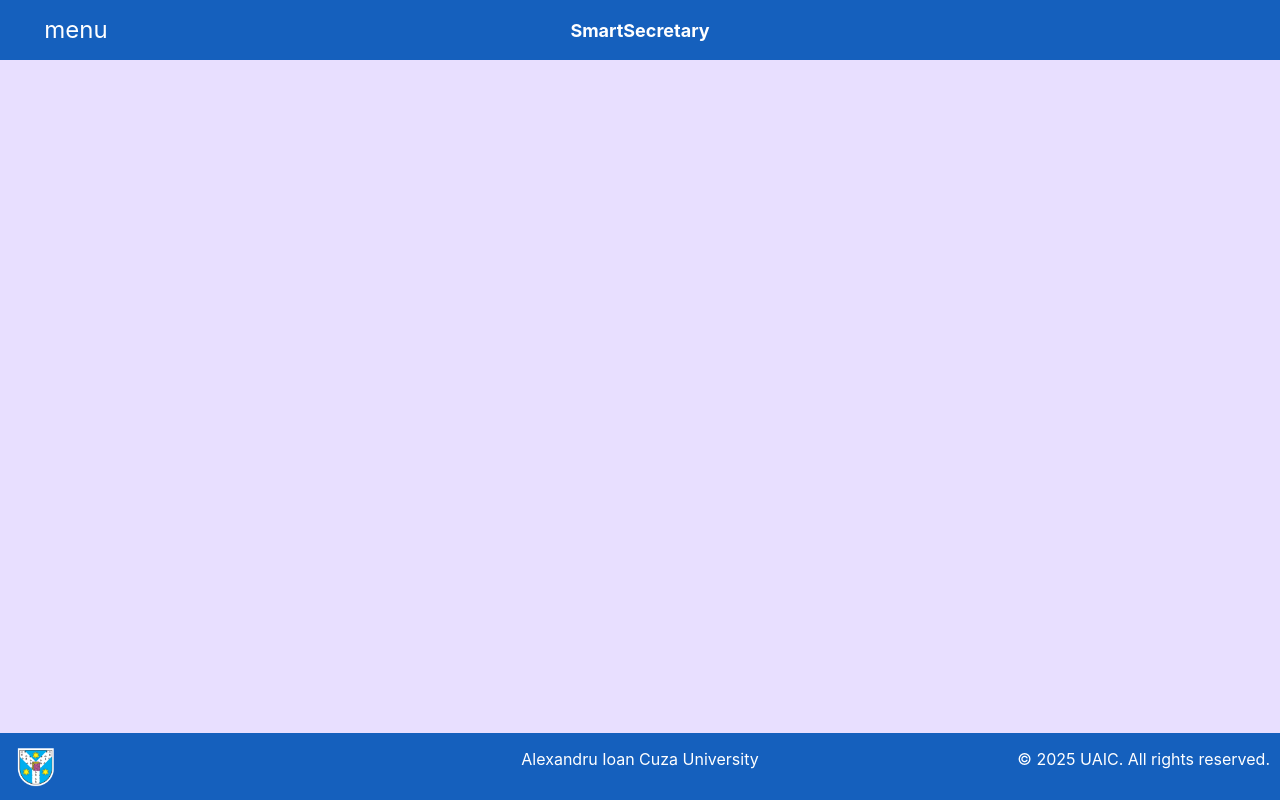
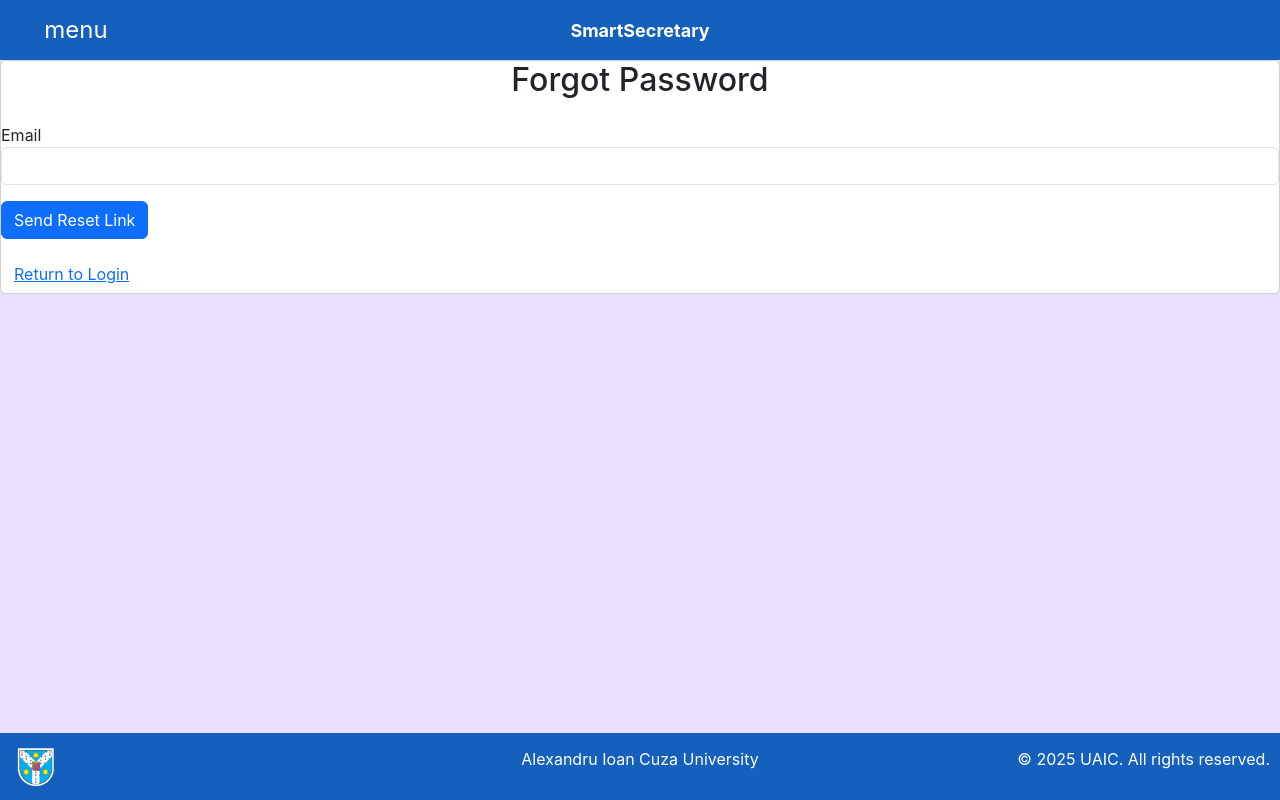
Before and after one commit to SuperSecretariat/SmartSecretary, an Angular app in the folder frontend/: page /forgot-password in a window 1280 px wide. Before the commit this address led to /. Built offline with nearby package versions, Linux system fonts and the light colour scheme.

Commit message:
Reset password functional

```diff
--- a/frontend/src/app/app.module.ts
+++ b/frontend/src/app/app.module.ts
@@ -26,6 +26,8 @@ import { BoardAdminAddComponent} from "./pages/board-admin/board-admin-add/board
 import { BoardAdminShowAuthKeyComponent } from './pages/board-admin/board-admin-show-auth-key/board-admin-show-auth-key.component';
 import { SecretaryNavBarComponent } from './components/secretary-nav-bar/secretary-nav-bar.component';
 import { BoardSecretaryAddComponent } from './pages/board-secretary/board-secretary-add/board-secretary-add.component';
+import { ForgotPasswordComponent } from './components/forgot-password/forgot-password.component';
+import { ResetPasswordComponent } from './components/reset-password/reset-password.component';
 
 
 @NgModule({
@@ -41,7 +43,9 @@ import { BoardSecretaryAddComponent } from './pages/board-secretary/board-secret
     SecretaryNavBarComponent,
     BoardAdminAddComponent,
     BoardAdminShowAuthKeyComponent,
-    BoardSecretaryAddComponent
+    BoardSecretaryAddComponent,
+    ForgotPasswordComponent,
+    ResetPasswordComponent
   ],
   imports: [
     BrowserModule,
--- a/frontend/src/app/components/_services/auth.service.ts
+++ b/frontend/src/app/components/_services/auth.service.ts
@@ -53,4 +53,19 @@ export class AuthService {
         responseType: 'text'
       });
   }
+
+  forgotPassword(email: string): Observable<any> {
+    return this.http.post(AUTH_API + 'forgot-password', {
+      email
+    },
+     httpOptions);
+  }
+
+  resetPassword(token: string, newPassword: string): Observable<any> {
+    return this.http.post(AUTH_API + 'reset-password', {
+      token,
+      newPassword
+    },
+     httpOptions);
+  }
 }
--- /dev/null
+++ b/frontend/src/app/components/forgot-password/forgot-password.component.html
@@ -0,0 +1,57 @@
+<div class="col-md-12">
+  <div class="card card-container">
+    <h2 class="text-center mb-4">Forgot Password</h2>
+    @if (!isSubmitted) {
+    <form
+      name="form"
+      (ngSubmit)="f.form.valid && onSubmit()"
+      #f="ngForm"
+      novalidate
+    >
+      <div class="form-group">
+        <label for="email">Email</label>
+        <input
+          type="email"
+          class="form-control"
+          name="email"
+          [(ngModel)]="form.email"
+          required
+          email
+          #email="ngModel"
+          [ngClass]="{ 'is-invalid': f.submitted && email.errors }"
+        />
+        @if (email.errors && f.submitted) {
+        <div class="invalid-feedback">
+          @if (email.errors['required']) {
+            <div>Email is required</div>
+          }
+          @if (email.errors['email']) {
+            <div>Email format is invalid</div>
+          }
+        </div>
+        }
+      </div>
+      <div class="form-group mt-3">
+        <button class="btn btn-primary btn-block">Send Reset Link</button>
+      </div>
+      <div class="form-group mt-3">
+        <button type="button" class="btn btn-link" (click)="returnToLogin()">Return to Login</button>
+      </div>
+      <div class="form-group">
+        @if (f.submitted && isSubmitFailed) {
+        <div class="alert alert-danger mt-3" role="alert">
+          {{ errorMessage }}
+        </div>
+        }
+      </div>
+    </form>
+    } @else {
+    <div class="alert alert-success">
+      {{ successMessage }}
+    </div>
+    <div class="text-center mt-3">
+      <button class="btn btn-primary" (click)="returnToLogin()">Return to Login</button>
+    </div>
+    }
+  </div>
+</div>
--- /dev/null
+++ b/frontend/src/app/components/forgot-password/forgot-password.component.ts
@@ -0,0 +1,44 @@
+import { Component } from '@angular/core';
+import { AuthService } from '../_services/auth.service';
+import { Router } from '@angular/router';
+
+@Component({
+  selector: 'app-forgot-password',
+  templateUrl: './forgot-password.component.html',
+  styleUrls: ['./forgot-password.component.css'],
+  standalone: false
+})
+export class ForgotPasswordComponent {
+  form: any = {
+    email: null
+  };
+  isSubmitted = false;
+  isSubmitFailed = false;
+  errorMessage = '';
+  successMessage = '';
+
+  constructor(
+    private readonly authService: AuthService,
+    private readonly router: Router
+  ) { }
+
+  onSubmit(): void {
+    const { email } = this.form;
+
+    this.authService.forgotPassword(email).subscribe({
+      next: data => {
+        this.isSubmitted = true;
+        this.isSubmitFailed = false;
+        this.successMessage = "Password reset instructions have been sent to your email.";
+      },
+      error: err => {
+        this.errorMessage = err.error.message ?? "Error processing your request.";
+        this.isSubmitFailed = true;
+      }
+    });
+  }
+
+  returnToLogin(): void {
+    this.router.navigate(['/login']);
+  }
+}
--- a/frontend/src/app/components/login/login.component.html
+++ b/frontend/src/app/components/login/login.component.html
@@ -19,7 +19,7 @@
             [ngClass]="{ 'is-invalid': f.submitted && registrationNumber.errors }"
           />
           @if (registrationNumber.errors && f.submitted) {
-          <div class="invalid-feedback">Registration Number is required!</div>
+          <div class="invalid-feedback">Registration Number or Email is required!</div>
           }
         </div>
         <div class="form-group">
@@ -48,6 +48,9 @@
         <div class="form-group">
           <button class="btn btn-primary btn-block">Login</button>
         </div>
+        <div class="form-group mt-2 text-center">
+          <a routerLink="/forgot-password">Forgot password?</a>
+        </div>
         <div class="form-group">
           @if (f.submitted && isLoginFailed) {
           <div class="alert alert-danger" role="alert">
--- /dev/null
+++ b/frontend/src/app/components/reset-password/reset-password.component.html
@@ -0,0 +1,76 @@
+<div class="col-md-12">
+  <div class="card card-container">
+    <h2 class="text-center mb-4">Reset Password</h2>
+    @if (!isSubmitted && !isSubmitFailed) {
+    <form
+      name="form"
+      (ngSubmit)="f.form.valid && onSubmit()"
+      #f="ngForm"
+      novalidate
+    >
+      <div class="form-group">
+        <label for="newPassword">New Password</label>
+        <input
+          type="password"
+          class="form-control"
+          name="newPassword"
+          [(ngModel)]="form.newPassword"
+          required
+          minlength="6"
+          #newPassword="ngModel"
+          [ngClass]="{ 'is-invalid': f.submitted && newPassword.errors }"
+        />
+        @if (newPassword.errors && f.submitted) {
+        <div class="invalid-feedback">
+          @if (newPassword.errors['required']) {
+            <div>Password is required</div>
+          }
+          @if (newPassword.errors['minlength']) {
+            <div>Password must be at least 6 characters</div>
+          }
+        </div>
+        }
+      </div>
+      <div class="form-group mt-3">
+        <label for="confirmPassword">Confirm Password</label>
+        <input
+          type="password"
+          class="form-control"
+          name="confirmPassword"
+          [(ngModel)]="form.confirmPassword"
+          required
+          #confirmPassword="ngModel"
+          [ngClass]="{ 'is-invalid': (f.submitted && confirmPassword.errors) || passwordMismatch }"
+        />
+        @if ((confirmPassword.errors && f.submitted) || passwordMismatch) {
+        <div class="invalid-feedback">
+          @if (confirmPassword.errors?.['required']) {
+            <div>Confirm password is required</div>
+          }
+          @if (passwordMismatch) {
+            <div>Passwords do not match</div>
+          }
+        </div>
+        }
+      </div>
+      <div class="form-group mt-3">
+        <button class="btn btn-primary btn-block">Reset Password</button>
+      </div>
+    </form>
+    } @else if (isSubmitted) {
+    <div class="alert alert-success">
+      Your password has been successfully reset.
+    </div>
+    <div class="text-center mt-3">
+      <button class="btn btn-primary" (click)="returnToLogin()">Return to Login</button>
+    </div>
+    } @else {
+    <div class="alert alert-danger">
+      {{ errorMessage }}
+    </div>
+    <div class="text-center mt-3">
+      <button class="btn btn-primary" (click)="returnToLogin()">Return to Login</button>
+    </div>
+    }
+  </div>
+</div>
--- /dev/null
+++ b/frontend/src/app/components/reset-password/reset-password.component.ts
@@ -0,0 +1,64 @@
+import { Component, OnInit } from '@angular/core';
+import { AuthService } from '../_services/auth.service';
+import { ActivatedRoute, Router } from '@angular/router';
+
+@Component({
+  selector: 'app-reset-password',
+  templateUrl: './reset-password.component.html',
+  styleUrls: ['./reset-password.component.css'],
+  standalone: false
+})
+export class ResetPasswordComponent implements OnInit {
+  form: any = {
+    newPassword: null,
+    confirmPassword: null
+  };
+  token: string = '';
+  isSubmitted = false;
+  isSubmitFailed = false;
+  errorMessage = '';
+  passwordMismatch = false;
+
+  constructor(
+    private readonly authService: AuthService,
+    private readonly route: ActivatedRoute,
+    private readonly router: Router
+  ) { }
+
+  ngOnInit(): void {
+    this.route.queryParams.subscribe(params => {
+      this.token = params['token'] ?? '';
+      if (!this.token) {
+        this.errorMessage = 'Invalid or missing reset token';
+        this.isSubmitFailed = true;
+      }
+    });
+  }
+
+  onSubmit(): void {
+    const { newPassword, confirmPassword } = this.form;
+
+    // Check if passwords match
+    if (newPassword !== confirmPassword) {
+      this.passwordMismatch = true;
+      return;
+    }
+
+    this.passwordMismatch = false;
+
+    this.authService.resetPassword(this.token, newPassword).subscribe({
+      next: data => {
+        this.isSubmitted = true;
+        this.isSubmitFailed = false;
+      },
+      error: err => {
+        this.errorMessage = err.error.message ?? "Error resetting password.";
+        this.isSubmitFailed = true;
+      }
+    });
+  }
+
+  returnToLogin(): void {
+    this.router.navigate(['/login']);
+  }
+}
```
Also changed, not shown: frontend/src/app/app-routing.module.ts (+5 -3 lines), frontend/src/app/components/forgot-password/forgot-password.component.css (added), frontend/src/app/components/reset-password/reset-password.component.css (added), 1 other file (tests, documents, lock files or other folders).
